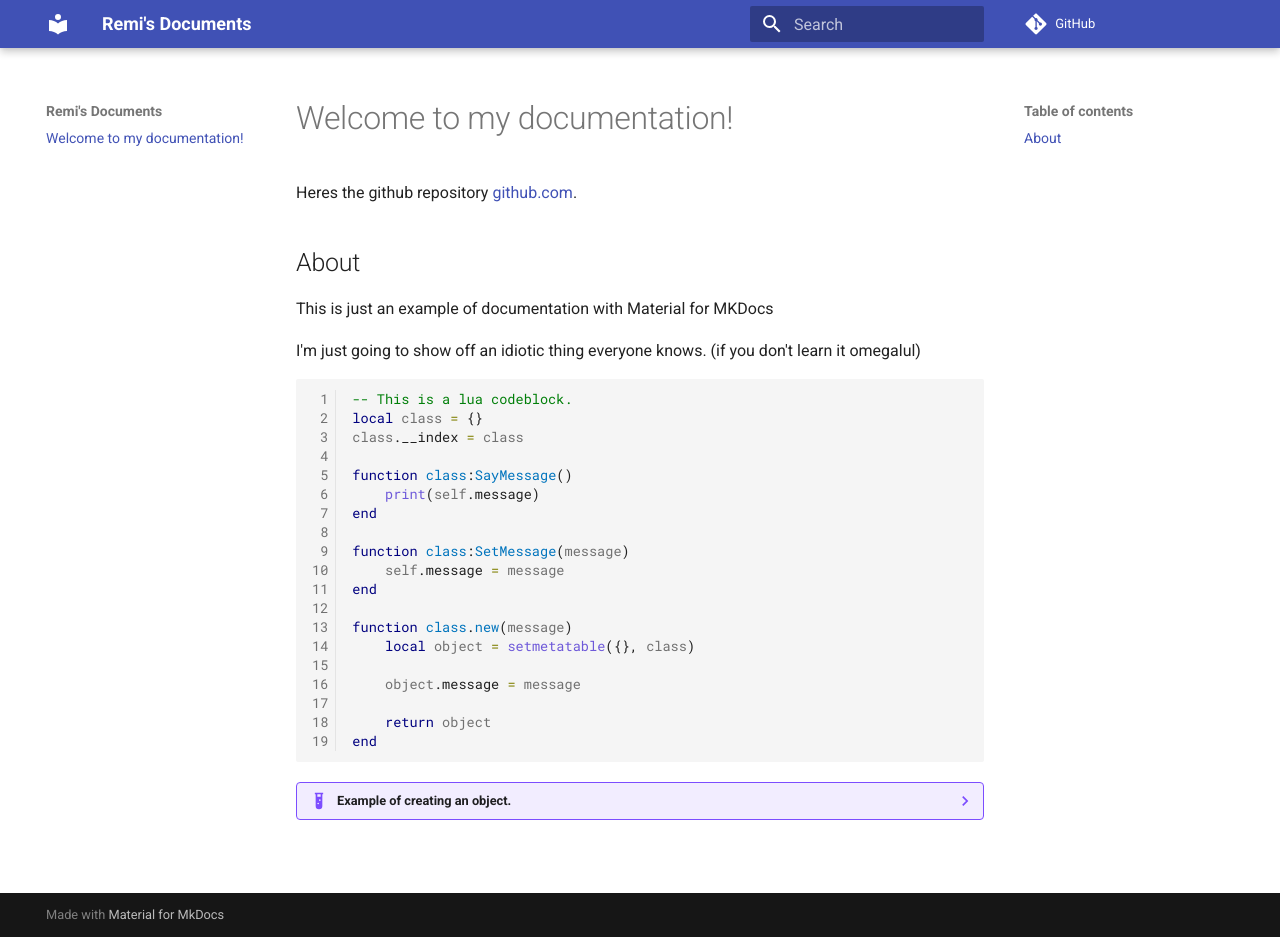
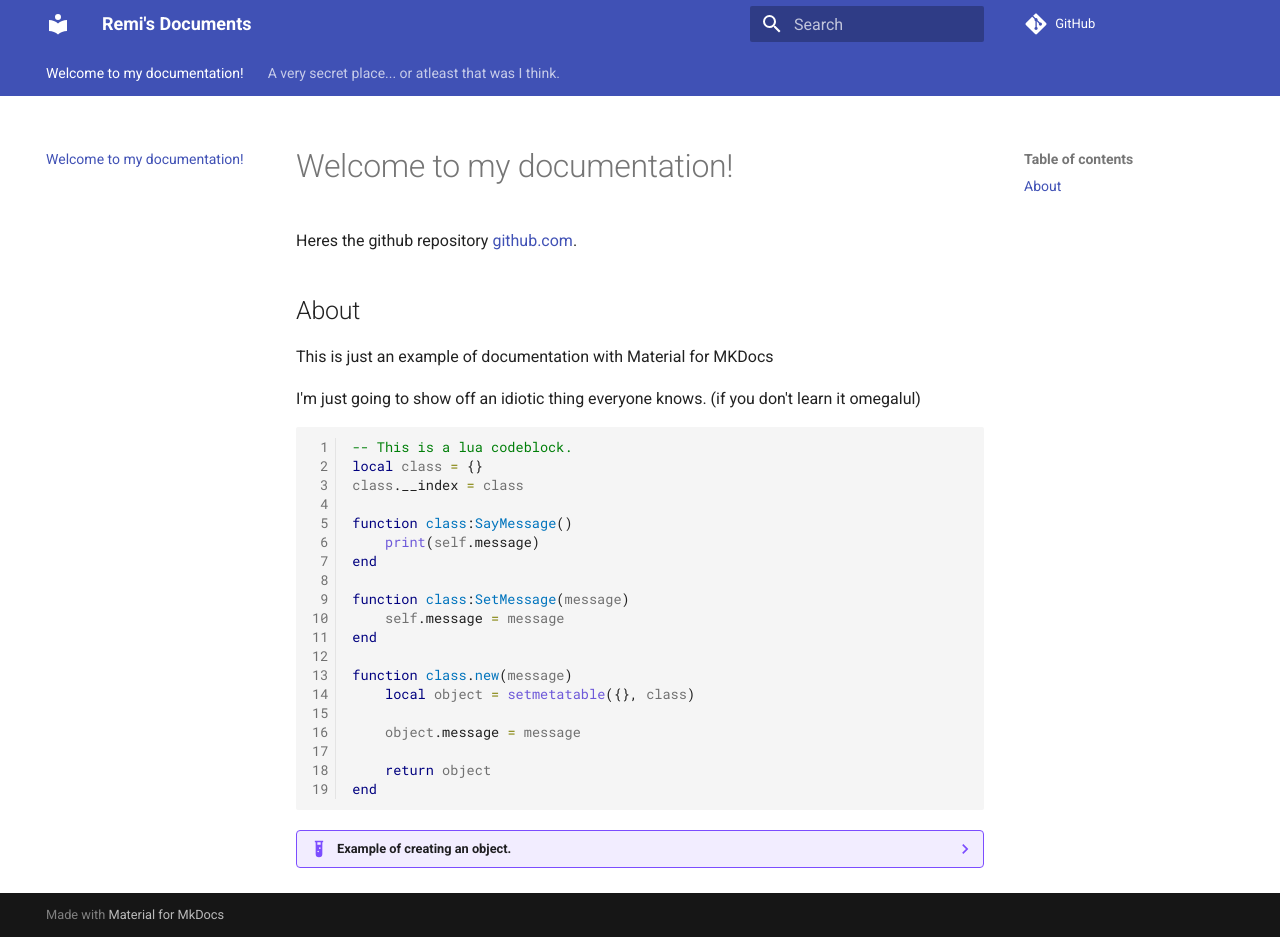
Before and after one commit to remi-reyes/Documentations, an MkDocs documentation site: the page built from docs/index.md, in a window 1280 px wide and 937 px high. Built offline with MkDocs 1.6.1 and Material for MkDocs 9.7.7, drawn with Linux system fonts in a browser that asks for light colours; comment, search, counter and statistics services are not loaded.

Commit message:
Page (secret)

```diff
--- /dev/null
+++ b/docs/secret.md
@@ -0,0 +1,3 @@
+# A very secret place... or atleast that was I think.
+
+W-what?!?!? H-h-h-how did you find this?!?! UGH! whatever...
--- a/mkdocs.yml
+++ b/mkdocs.yml
@@ -10,6 +10,9 @@
     name: material
     palette:
         scheme: light
+    features:
+      - navigation.instant
+      - navigation.tabs
 
 markdown_extensions:
   - pymdownx.details
```
